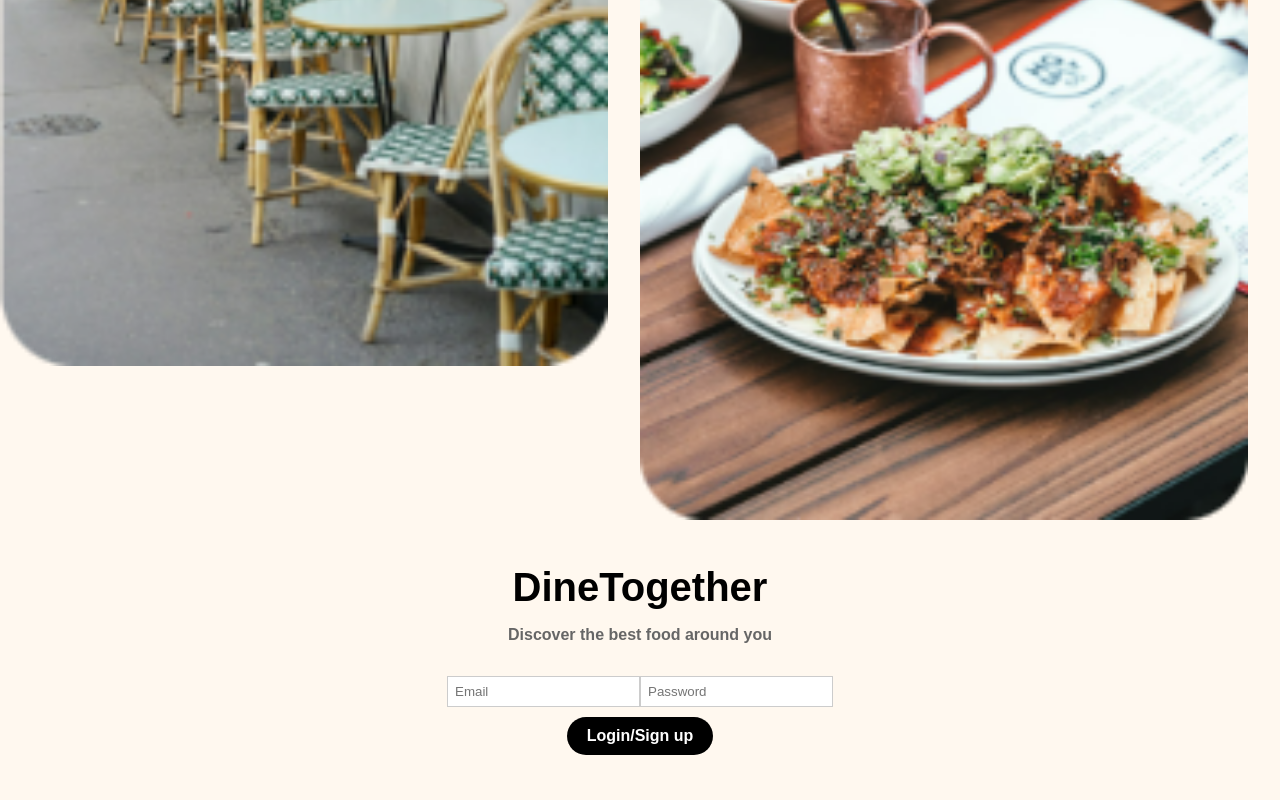
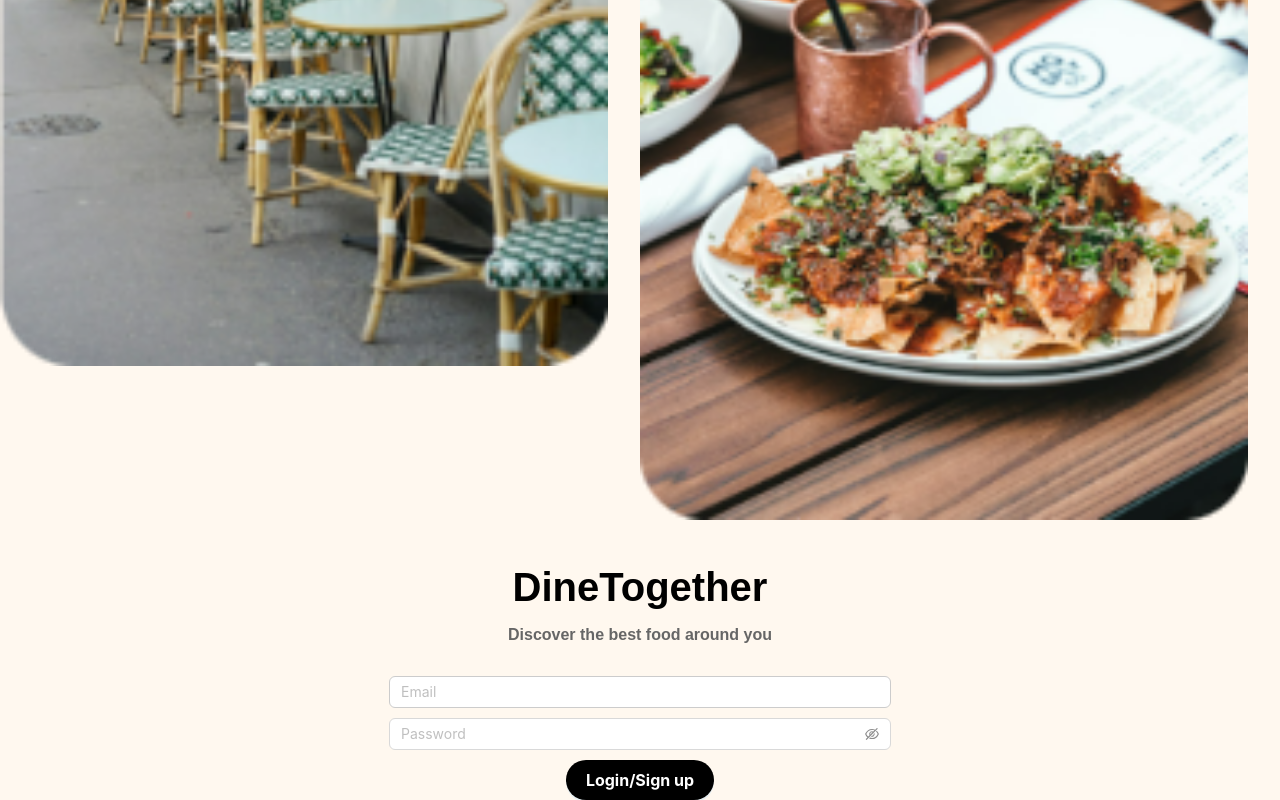
Before and after one commit to Brian881215/GroupRecommendFinal, a React (Create React App) app in the folder web/: page / in a window 1280 px wide. Shown: the part 743-1543 px from the top of the page. Before the commit the page ends 1498 px from the top, so only its background shows below. Built offline with nearby package versions, Linux system fonts and the light colour scheme.

Commit message:
feature: add antd to frontend react project

```diff
--- a/web/package.json
+++ b/web/package.json
@@ -12,6 +12,7 @@
     "@testing-library/jest-dom": "^5.17.0",
     "@testing-library/react": "^13.4.0",
     "@testing-library/user-event": "^13.5.0",
+    "antd": "^5.24.2",
     "browser-image-resizer": "^2.4.1",
     "date-fns": "^3.6.0",
     "react": "^18.0.0",
--- a/web/src/Login/WelcomePage.css
+++ b/web/src/Login/WelcomePage.css
@@ -73,10 +73,11 @@ body {
     cursor: pointer;
     transition: background-color 0.3s ease;
     font-weight:bold;
+
   }
 
   .login-signup button:hover {
-    background-color: #e5a634;
+    background-color: #e5a634 !important;
   }
 
   .welcome-error {
@@ -96,8 +97,5 @@ body {
   }
 
   .form-container input {
-
-    padding: 7px;
-    margin-bottom: 10px;
     border: 1px solid #ccc;
   }
--- a/web/src/Login/WelcomePage.js
+++ b/web/src/Login/WelcomePage.js
@@ -3,17 +3,22 @@ import React from 'react';
 import './WelcomePage.css'; // Make sure to create a corresponding CSS file
 import { useState } from 'react';
 import { useNavigate } from 'react-router-dom';
+import { message, Button, Input} from 'antd';
 
 const WelcomePage = () => {
     const navigate = useNavigate();
-    const [username, setUsername] = useState('');
-    const [password, setPassword] = useState('');
+    // const [username, setUsername] = useState('');
+    // const [password, setPassword] = useState('');
 
-    const [formData, setFormData] = useState({username: "", password: ""})
-    const [error, setError] = useState('');
+    const [formData, setFormData] = useState({username: '', password: ''})
+    // const [error, setError] = useState('');
 
     const handleChange = (e) => {
-        setFormData({...formData, [e.target.value]: e.target.value })
+        // setFormData({...formData, [e.target.value]: e.target.value })
+        setFormData((prevFormData) => ({
+            ...prevFormData, // 保留其他欄位
+            [e.target.name]: e.target.value // 更新當前輸入框的值
+        }));
     }
 
     const apiUrl = process.env.REACT_APP_API_URL;
@@ -22,25 +27,27 @@ const WelcomePage = () => {
     const handleLoginSignup = () => {
         // Logic to handle login or sign up
         console.log('Login/Signup button clicked');
-        // const { username, password } = formData
+        const { username, password } = formData
         if (!username && !password) {
-            // 用户没有输入用户名或密码
             navigate('/signup');
-        } else if(!username || !password){
-            if (!username || !password) {
-                setError(!username ? '請輸入你的註冊信箱' : '請輸入你的密碼');
-                return;
+        } else if (!username || !password){
+            if (!username) {
+                message.error('請輸入你的註冊信箱');
+            } else {
+                message.error('請輸入你的密碼');
             }
-            // if(!username){
-            //     setError('請輸入你的註冊信箱');
-            // }else{
-            //     setError('請輸入你的密碼');
+            // if (!username || !password) {
+            //     setError(!username ? '請輸入你的註冊信箱' : '請輸入你的密碼');
+            //     return;
             // }
+        } else {
+            login(username, password);
         }
-            // 进行登录验证
-        login(username, password);
+
 
     };
+
+    //可以寫成async/await寫法 讓程式碼更簡潔 如果不需要多個promise去並行處理 可以用async代替.then
     const login = (username, password) => {
         // 模拟登录过程
         fetch(`${apiUrl}/users/login`, {
@@ -67,16 +74,20 @@ const WelcomePage = () => {
             // If backend validation is successful, store the user ID in localStorage
             //每次登入的userId都不同，因為user資料是對照你登入時驗證的資料所抓取的id
             //如果你註冊帳號與登入帳號不一樣，就要用data的userId 來蓋過去，表示這時是該人登入
+
             localStorage.setItem('userId', data.userId);
             localStorage.setItem('userName', data.userName);
             console.log('my userId:', data.userId);
             console.log('Login successful!');
+            message.success('登入成功！');
             // Redirect to the browse page
             navigate('/browse');
         })
         .catch((error) => {
             console.error('Login failed:', error);
-            setError(error.message);
+            //抓出你的error資訊顯示在介面上
+            // setError(error.message);
+            message.error(error.message);
         });
       };
 
@@ -101,24 +112,44 @@ const WelcomePage = () => {
             <p>Discover the best food around you</p>
             </div>
             <div className="form-container">
-                {error && <div className="welcome-error">{error}</div>}
-                <input
+                {/* {error && <div className="welcome-error">{error}</div>} */}
+                <Input
+                    name="username"
+                    type="text"
+                    placeholder="Email"
+                    value={formData.username}
+                    onChange={handleChange}
+                    // size="large"
+                    style={{ marginBottom: '10px' }} // 保持原本的間距
+                />
+                <Input.Password
+                    name="password"
+                    placeholder="Password"
+                    value={formData.password}
+                    onChange={handleChange}
+                    // size="medium"
+                    style={{ marginBottom: '10px' }}
+                />
+                {/* <input
+                name = "username"
                 type="text"
                 placeholder="Email"
-                value={username}
-                onChange={(e) => setUsername(e.target.value)}
+                value={formData.username}
+                onChange={handleChange}
                 />
                 <input
+                name = "password"
                 type="password"
                 placeholder="Password"
-                value={password}
-                onChange={(e) => setPassword(e.target.value)}
-                />
+                value={formData.password}
+                onChange={handleChange}
+                /> */}
             </div>
             <div className="login-signup">
-            <button onClick={handleLoginSignup}>
-                Login/Sign up
-            </button>
+                {/* 之後再全部改不用另寫css樣式，且拆成sign up & login Button */}
+                <Button type="primary" size="large" onClick={handleLoginSignup} style={{ width: '100%' }}>
+                    Login/Sign up
+                </Button>
             </div>
         </div>
     );
```
Also changed, not shown: 1 other file (tests, documents, lock files or other folders).
